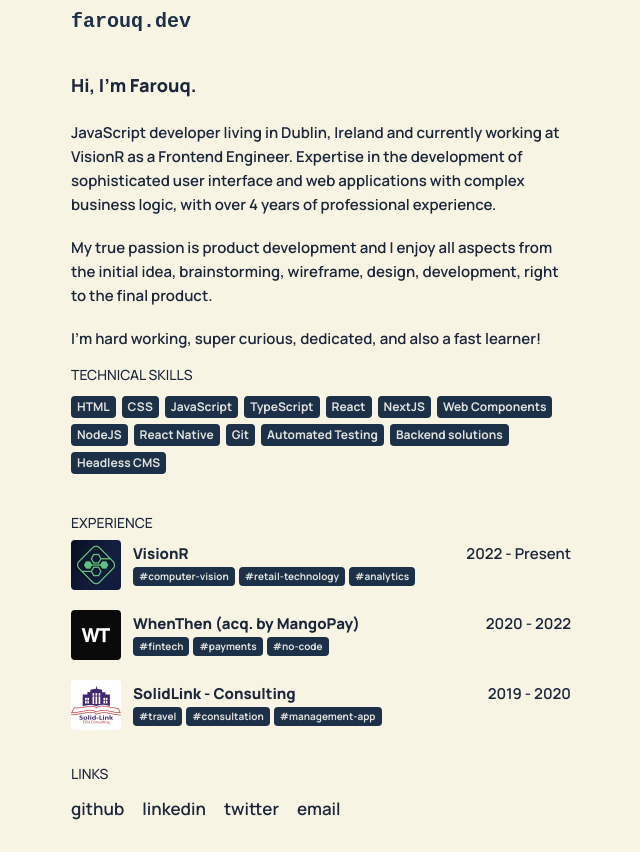
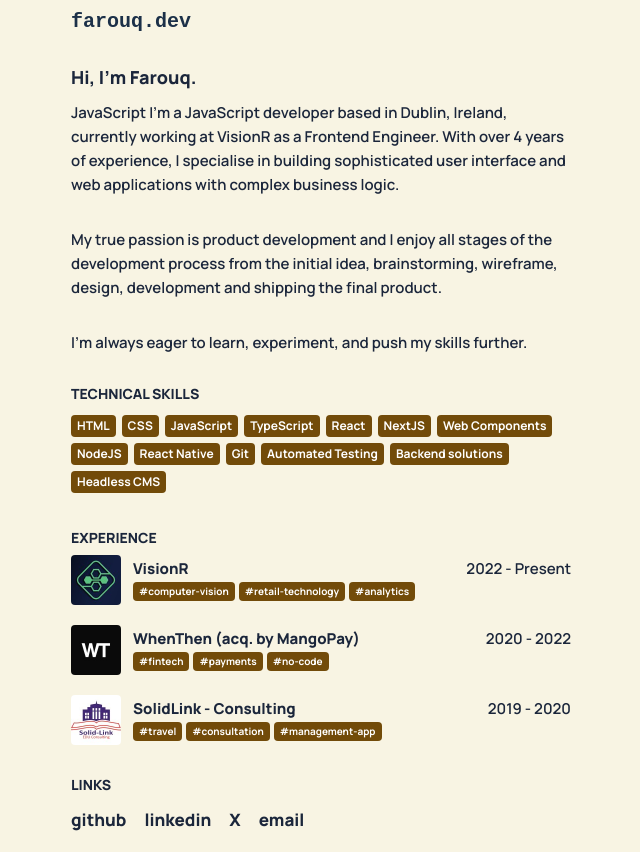
Before and after one commit to ayofef/farouq-dev, a Next.js app: page / in a window 1280 px wide. Shown: the whole page, without its empty margins (319-959 px from the left). Built offline with nearby package versions, Linux system fonts and the light colour scheme.

Commit message:
fixes/updated-bio

```diff
--- a/components/HomePageComponent/Bio.tsx
+++ b/components/HomePageComponent/Bio.tsx
@@ -12,19 +12,16 @@
     <div className={classes.Wrapper}>
       <h1 className={classes.BioGreetings}>Hi, I&apos;m Farouq.</h1>
       <p className={classes.BioBlob}>
-        <br />
-        <strong>JavaScript</strong> developer living in Dublin, Ireland and
-        currently working at VisionR as a Frontend Engineer. Expertise in the development of sophisticated user
-        interface and web applications with complex business logic, with over {experience} years of professional
-        experience.
+        <strong>JavaScript</strong> I&apos;m a JavaScript developer based in Dublin, Ireland, currently working at VisionR as a Frontend Engineer. With over {experience} years of experience, I specialise in building sophisticated user interface and web applications with complex business logic.
       </p>
       <br />
       <p className={classes.BioBlob}>
-        My true passion is product development and I enjoy all aspects from the initial idea, brainstorming, wireframe,
-        design, development, right to the final product.
+        My true passion is product development and I enjoy all stages of the development process from the initial idea, brainstorming, wireframe,
+        design, development and shipping the final product.
       </p>
       <br />
-      <p className={classes.BioBlob}>I&apos;m hard working, super curious, dedicated, and also a fast learner!</p>
+      <p className={classes.BioBlob}>I&apos;m always eager to learn, experiment, and push my skills further.</p>
+      <br />
     </div>
   );
 };
--- a/components/HomePageComponent/constant.ts
+++ b/components/HomePageComponent/constant.ts
@@ -28,8 +28,8 @@
     url: 'https://www.linkedin.com/in/ayofef/',
   },
   {
-    label: 'twitter',
-    url: 'https://twitter.com/farouqsr',
+    label: 'X',
+    url: 'https://x.com/farouqsr',
   },
   {
     label: 'email',
--- a/components/HomePageComponent/styled.module.scss
+++ b/components/HomePageComponent/styled.module.scss
@@ -1,5 +1,5 @@
 .Wrapper {
-  padding: 10px 0 0 0;
+  padding: 6px 0 0 0;
 }
 
 
@@ -12,6 +12,7 @@
   font-size: 1.5rem;
   font-weight: 600;
   line-height: 1.6;
+  margin-top: 12px;
 }
 
 .TechSkillsWrapper {
@@ -26,8 +27,8 @@
   border-radius: 4px;
   font-size: 1.2rem;
   font-weight: 700;
-  background-color: #1c3048;
-  color: #e0e1dd;
+  background-color: #724b09;
+  color: #fff;
   vertical-align: middle;
   flex-shrink: 0;
   margin-bottom: 6px;
@@ -48,6 +49,7 @@
   font-size: 1.7rem;
   font-weight: 600;
   display: block;
+  font-weight: 800;
 
   &:not(:last-child) {
     margin-right: 18px;
@@ -61,7 +63,7 @@
 
     width: 100%;
     height: 1.6px;
-    background-color: #1c3048;
+    background-color: #724b09;
     transform: scaleX(0);
     transition: all 0.3s ease-out;
     transform-origin: left;
@@ -113,8 +115,8 @@
       border-radius: 4px;
       font-size: 1rem;
       font-weight: 700;
-      background-color: #1c3048;
-      color: #e0e1dd;
+      background-color: #724b09;
+      color: #fff;
       vertical-align: middle;
       flex-shrink: 0;
       margin-bottom: 4px;
@@ -125,3 +127,8 @@
     }
   }
 }
+
+
+.Title {
+  font-weight: 800;
+}
```
